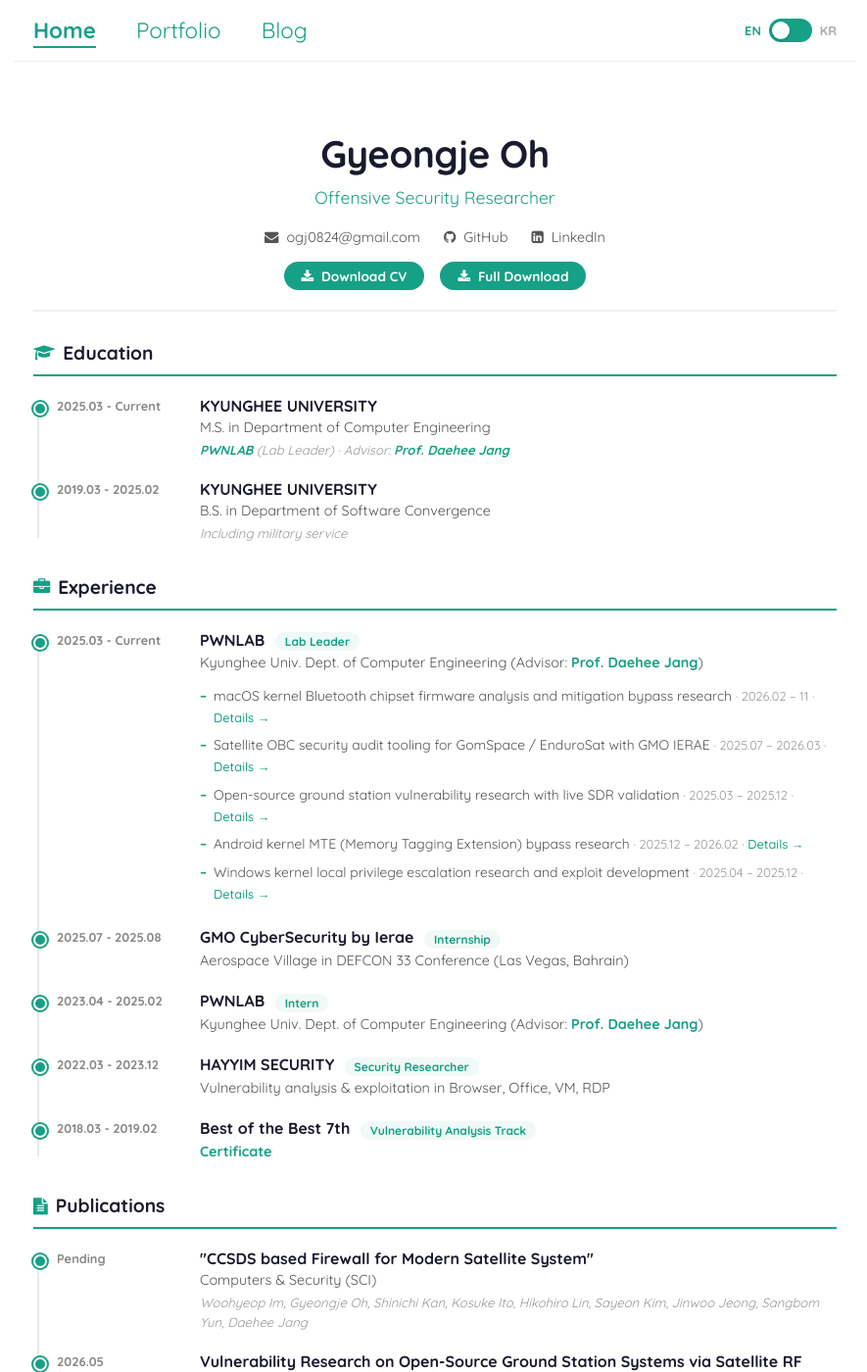
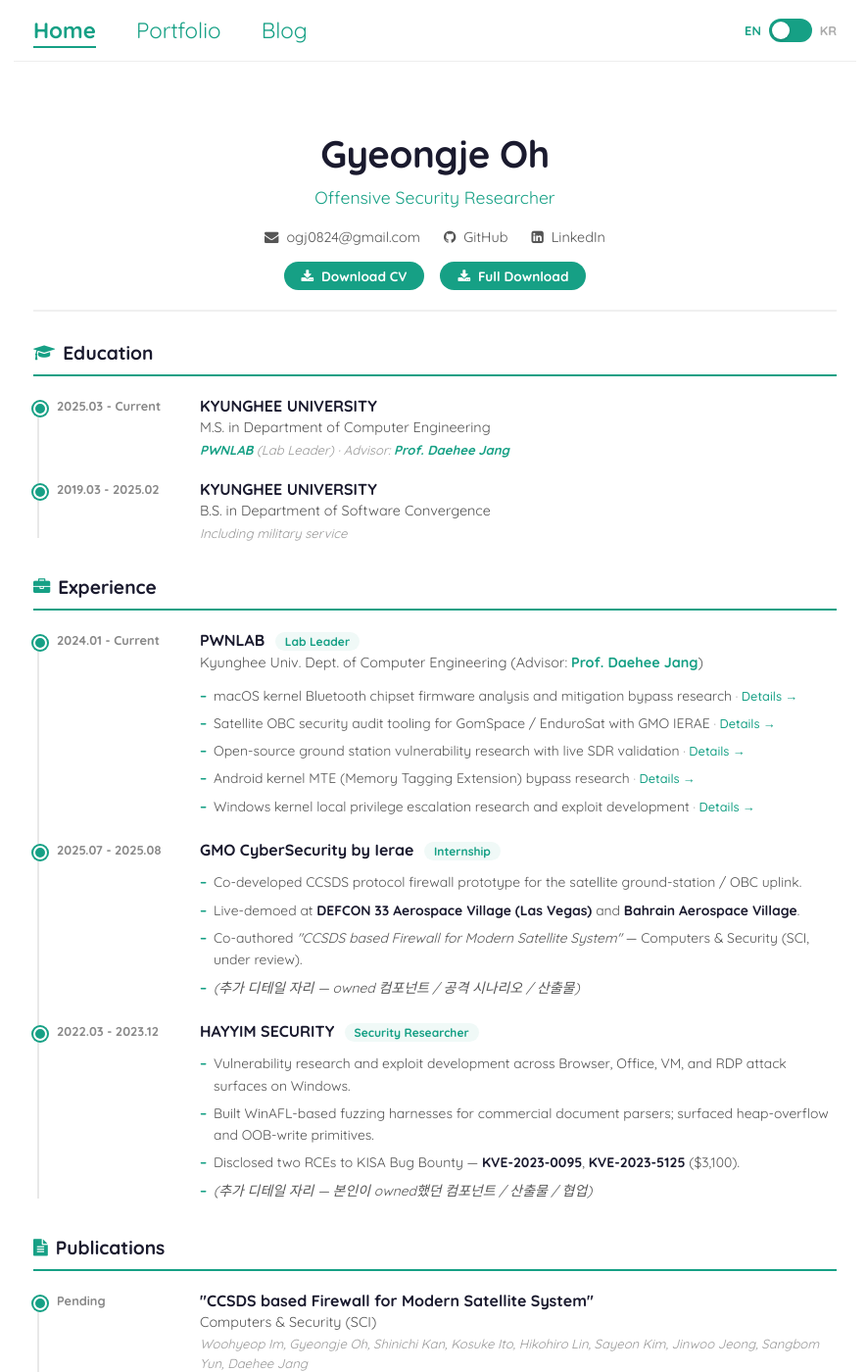
Before and after one commit to Gyeongje/gyeongje.github.io, a Jekyll site: the page built from index.md, in a window 1280 px wide and 1400 px high. Shown: the whole window at 98% size, without its empty margins (196-1081 px from the left). Built offline with Jekyll 4.4.1, drawn with Linux system fonts in a browser that asks for light colours; some web fonts are replaced; some of the changed text lies outside the part shown.

Commit message:
Apply STAR bullets to HAYYIM/GMO, collapse PWNLAB, move BoB to Remarks
- HAYYIM and GMO entries now use the cv-research-list bullet style
  with 3 concrete STAR-style bullets plus a placeholder line for the
  owned-component detail to be filled in.
- Drop the inline period from each PWNLAB research project item; the
  date will live on the linked Portfolio detail anchor.
- Collapse the two PWNLAB entries (Intern 2023.04–2025.02 + Lab Leader
  2025.03–Current) into a single PWNLAB Lab Leader entry running
  2024.01 – Current.
- Move the Best of the Best 7th entry out of Experience into a new
  "External Program" group inside Remarks.

Co-Authored-By: Claude Opus 4.7 (1M context) <noreply@anthropic.com>

```diff
--- a/index.md
+++ b/index.md
@@ -55,16 +55,16 @@ title: Gyeongje Oh
 
   <div class="cv-timeline">
     <div class="cv-timeline__item">
-      <div class="cv-timeline__date">2025.03 - Current</div>
+      <div class="cv-timeline__date">2024.01 - Current</div>
       <div class="cv-timeline__content">
         <strong>PWNLAB</strong> <span class="cv-badge" data-en="Lab Leader" data-ko="랩장">Lab Leader</span>
         <p><span data-en="Kyunghee Univ. Dept. of Computer Engineering" data-ko="경희대학교 컴퓨터공학과">Kyunghee Univ. Dept. of Computer Engineering</span> (Advisor: <a href="https://pwnlab.kr/downloads/cv.pdf" target="_blank">Prof. Daehee Jang</a>)</p>
         <ul class="cv-research-list">
-          <li>macOS kernel Bluetooth chipset firmware analysis and mitigation bypass research <span class="cv-research-meta">· 2026.02 – 11 · <a href="{{ '/portfolio/#macos-bt' | prepend: site.baseurl }}">Details →</a></span></li>
-          <li>Satellite OBC security audit tooling for GomSpace / EnduroSat with GMO IERAE <span class="cv-research-meta">· 2025.07 – 2026.03 · <a href="{{ '/portfolio/#satellite-obc' | prepend: site.baseurl }}">Details →</a></span></li>
-          <li>Open-source ground station vulnerability research with live SDR validation <span class="cv-research-meta">· 2025.03 – 2025.12 · <a href="{{ '/portfolio/#ground-station' | prepend: site.baseurl }}">Details →</a></span></li>
-          <li>Android kernel MTE (Memory Tagging Extension) bypass research <span class="cv-research-meta">· 2025.12 – 2026.02 · <a href="{{ '/portfolio/#android-mte' | prepend: site.baseurl }}">Details →</a></span></li>
-          <li>Windows kernel local privilege escalation research and exploit development <span class="cv-research-meta">· 2025.04 – 2025.12 · <a href="{{ '/portfolio/#windows-lpe' | prepend: site.baseurl }}">Details →</a></span></li>
+          <li>macOS kernel Bluetooth chipset firmware analysis and mitigation bypass research <span class="cv-research-meta">· <a href="{{ '/portfolio/#macos-bt' | prepend: site.baseurl }}">Details →</a></span></li>
+          <li>Satellite OBC security audit tooling for GomSpace / EnduroSat with GMO IERAE <span class="cv-research-meta">· <a href="{{ '/portfolio/#satellite-obc' | prepend: site.baseurl }}">Details →</a></span></li>
+          <li>Open-source ground station vulnerability research with live SDR validation <span class="cv-research-meta">· <a href="{{ '/portfolio/#ground-station' | prepend: site.baseurl }}">Details →</a></span></li>
+          <li>Android kernel MTE (Memory Tagging Extension) bypass research <span class="cv-research-meta">· <a href="{{ '/portfolio/#android-mte' | prepend: site.baseurl }}">Details →</a></span></li>
+          <li>Windows kernel local privilege escalation research and exploit development <span class="cv-research-meta">· <a href="{{ '/portfolio/#windows-lpe' | prepend: site.baseurl }}">Details →</a></span></li>
         </ul>
       </div>
     </div>
@@ -72,28 +72,24 @@ title: Gyeongje Oh
       <div class="cv-timeline__date">2025.07 - 2025.08</div>
       <div class="cv-timeline__content">
         <strong>GMO CyberSecurity by Ierae</strong> <span class="cv-badge">Internship</span>
-        <p>Aerospace Village in DEFCON 33 Conference (Las Vegas, Bahrain)</p>
-      </div>
-    </div>
-    <div class="cv-timeline__item">
-      <div class="cv-timeline__date">2023.04 - 2025.02</div>
-      <div class="cv-timeline__content">
-        <strong>PWNLAB</strong> <span class="cv-badge">Intern</span>
-        <p><span data-en="Kyunghee Univ. Dept. of Computer Engineering" data-ko="경희대학교 컴퓨터공학과">Kyunghee Univ. Dept. of Computer Engineering</span> (Advisor: <a href="https://pwnlab.kr/downloads/cv.pdf" target="_blank">Prof. Daehee Jang</a>)</p>
+        <ul class="cv-research-list">
+          <li>Co-developed CCSDS protocol firewall prototype for the satellite ground-station / OBC uplink.</li>
+          <li>Live-demoed at <strong>DEFCON 33 Aerospace Village (Las Vegas)</strong> and <strong>Bahrain Aerospace Village</strong>.</li>
+          <li>Co-authored <em>"CCSDS based Firewall for Modern Satellite System"</em> — Computers &amp; Security (SCI, under review).</li>
+          <li><em>(추가 디테일 자리 — owned 컴포넌트 / 공격 시나리오 / 산출물)</em></li>
+        </ul>
       </div>
     </div>
     <div class="cv-timeline__item">
       <div class="cv-timeline__date">2022.03 - 2023.12</div>
       <div class="cv-timeline__content">
         <strong data-en="HAYYIM SECURITY" data-ko="하임시큐리티">HAYYIM SECURITY</strong> <span class="cv-badge">Security Researcher</span>
-        <p data-en="Vulnerability analysis &amp; exploitation in Browser, Office, VM, RDP" data-ko="Browser, Office, VM, RDP 취약점 분석 및 Exploit">Vulnerability analysis &amp; exploitation in Browser, Office, VM, RDP</p>
-      </div>
-    </div>
-    <div class="cv-timeline__item">
-      <div class="cv-timeline__date">2018.03 - 2019.02</div>
-      <div class="cv-timeline__content">
-        <strong>Best of the Best 7th</strong> <span class="cv-badge">Vulnerability Analysis Track</span>
-        <p><a href="{{ '/assets/bob임명장.png' | prepend: site.baseurl }}">Certificate</a></p>
+        <ul class="cv-research-list">
+          <li>Vulnerability research and exploit development across Browser, Office, VM, and RDP attack surfaces on Windows.</li>
+          <li>Built WinAFL-based fuzzing harnesses for commercial document parsers; surfaced heap-overflow and OOB-write primitives.</li>
+          <li>Disclosed two RCEs to KISA Bug Bounty — <strong>KVE-2023-0095</strong>, <strong>KVE-2023-5125</strong> ($3,100).</li>
+          <li><em>(추가 디테일 자리 — 본인이 owned했던 컴포넌트 / 산출물 / 협업)</em></li>
+        </ul>
       </div>
     </div>
   </div>
@@ -357,6 +353,13 @@ title: Gyeongje Oh
   </div>
 
   <div class="cv-remarks-group">
+    <h4 data-en="External Program" data-ko="외부 프로그램">External Program</h4>
+    <ul class="cv-remarks-list">
+      <li>Best of the Best 7th, KITRI — Vulnerability Analysis Track (2018.03 – 2019.02) · <a href="{{ '/assets/bob임명장.png' | prepend: site.baseurl }}">Certificate</a></li>
+    </ul>
+  </div>
+
+  <div class="cv-remarks-group">
     <h4>CTF Challenge Author / Organizer</h4>
     <ul class="cv-remarks-list">
       <li>2023/2024 International Drone Hacking Competition</li>
```
